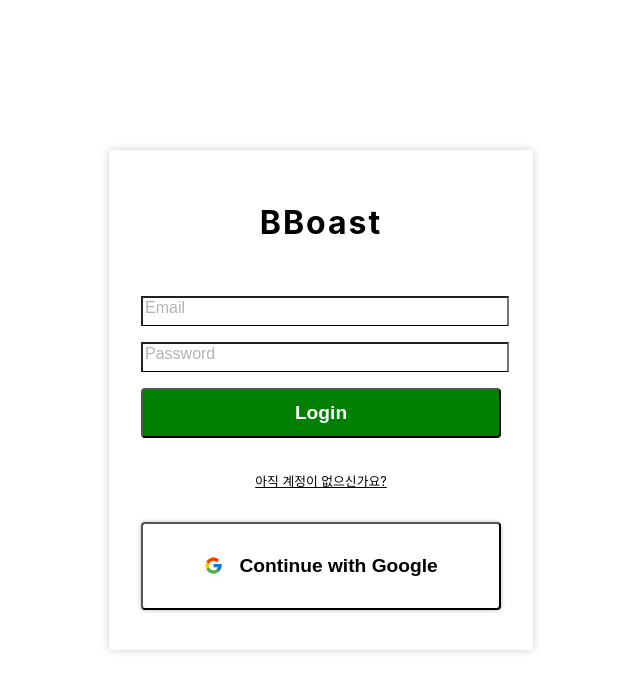
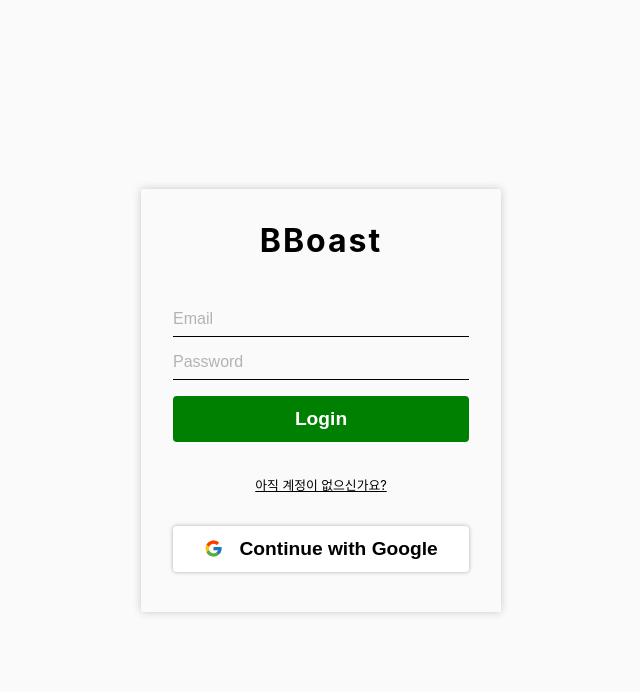
Before and after one commit to codestates/BBoast, a React (Create React App) app in the folder client/: page / in a window 1280 px wide. Shown: the top 692 px of the page, without its empty margins (319-959 px from the left). Built offline with nearby package versions, Linux system fonts and the light colour scheme.

Commit message:
feat : 전체적으로 적용되는 기본 css 설정

```diff
--- a/client/src/index.css
+++ b/client/src/index.css
@@ -1,13 +1,32 @@
+* {
+  margin: 0;
+  padding: 0;
+  box-sizing: border-box;
+}
+
+html {
+  height: 100%;
+}
+
 body {
-  margin: 0;
   font-family: -apple-system, BlinkMacSystemFont, 'Segoe UI', 'Roboto', 'Oxygen',
     'Ubuntu', 'Cantarell', 'Fira Sans', 'Droid Sans', 'Helvetica Neue',
     sans-serif;
   -webkit-font-smoothing: antialiased;
   -moz-osx-font-smoothing: grayscale;
+  background: #fafafa;
+  height: 100%;
 }
 
-code {
-  font-family: source-code-pro, Menlo, Monaco, Consolas, 'Courier New',
-    monospace;
+ul,
+li {
+  list-style: none;
 }
+
+input,
+button,
+textarea {
+  border: 0;
+  outline: 0;
+  background: none;
+}
```
